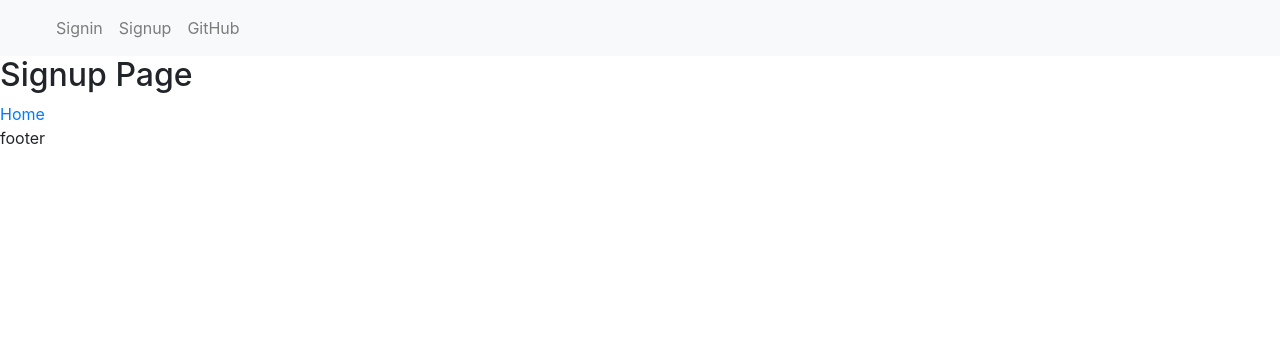
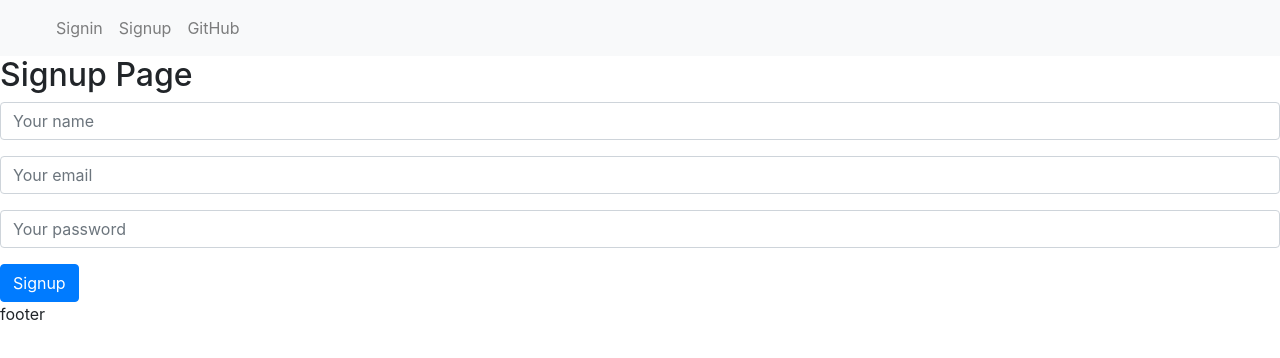
Before and after one commit to kenneth-brook/portfolio-blog, a Next.js app in the folder frontend/: page /signup in a window 1280 px wide. Shown: the top 358 px of the page. Built offline with nearby package versions, Linux system fonts and the light colour scheme.

Commit message:
sign up form created

```diff
--- /dev/null
+++ b/frontend/components/auth/SignupComponent.js
@@ -0,0 +1,68 @@
+import React, { useState } from 'react';
+
+const SignupComponent = () => {
+	const [values, setValues] = useState({
+		name: '',
+		email: '',
+		password: '',
+		error: '',
+		loading: false,
+		message: '',
+		showForm: true,
+	});
+
+	const { name, email, password, error, loading, message, showForm } = values;
+
+	const handleSubmit = (e) => {
+		e.preventDefault();
+		console.table({ name, email, password, error, loading, message, showForm });
+	};
+
+	const handleChange = (name) => (e) => {
+		setValues({ ...values, error: false, [name]: e.target.value });
+	};
+
+	const signupForm = () => {
+		return (
+			<form onSubmit={handleSubmit}>
+				<div className='form-group'>
+					<input
+						value={name}
+						onChange={handleChange('name')}
+						type='text'
+						className='form-control'
+						placeholder='Your name'
+					/>
+				</div>
+
+				<div className='form-group'>
+					<input
+						value={email}
+						onChange={handleChange('email')}
+						type='email'
+						className='form-control'
+						placeholder='Your email'
+					/>
+				</div>
+
+				<div className='form-group'>
+					<input
+						value={password}
+						onChange={handleChange('password')}
+						type='password'
+						className='form-control'
+						placeholder='Your password'
+					/>
+				</div>
+
+				<div>
+					<button className='btn btn-primary'>Signup</button>
+				</div>
+			</form>
+		);
+	};
+
+	return <React.Fragment>{signupForm()}</React.Fragment>;
+};
+
+export default SignupComponent;
--- a/frontend/pages/signin.js
+++ b/frontend/pages/signin.js
@@ -4,7 +4,6 @@
 	return (
 		<Layout>
 			<h2>Signin Page</h2>
-			<p>Remove this, when we have a chance</p>
 		</Layout>
 	);
 };
--- a/frontend/pages/signup.js
+++ b/frontend/pages/signup.js
@@ -1,13 +1,12 @@
 import Layout from '../components/Layout';
+import SignupComponent from '../components/auth/SignupComponent';
 import Link from 'next/link';
 
 const Signup = () => {
 	return (
 		<Layout>
 			<h2>Signup Page</h2>
-			<Link href='/'>
-				<a>Home</a>
-			</Link>
+			<SignupComponent />
 		</Layout>
 	);
 };
```
